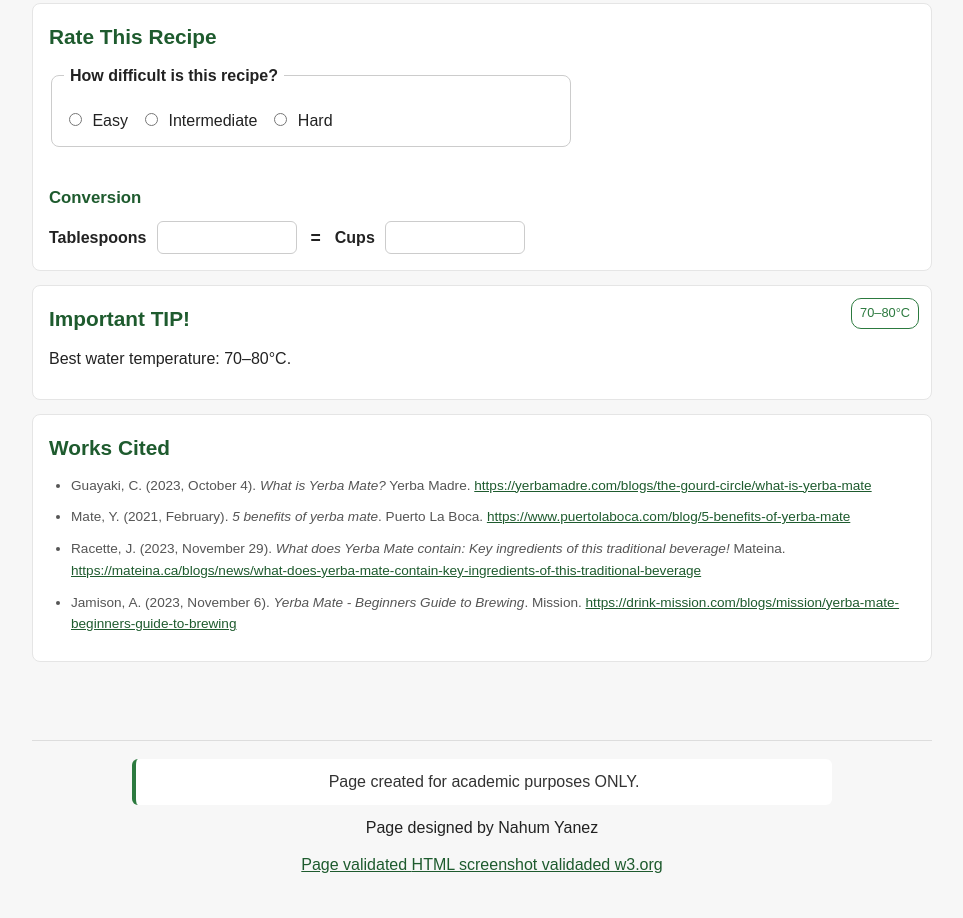
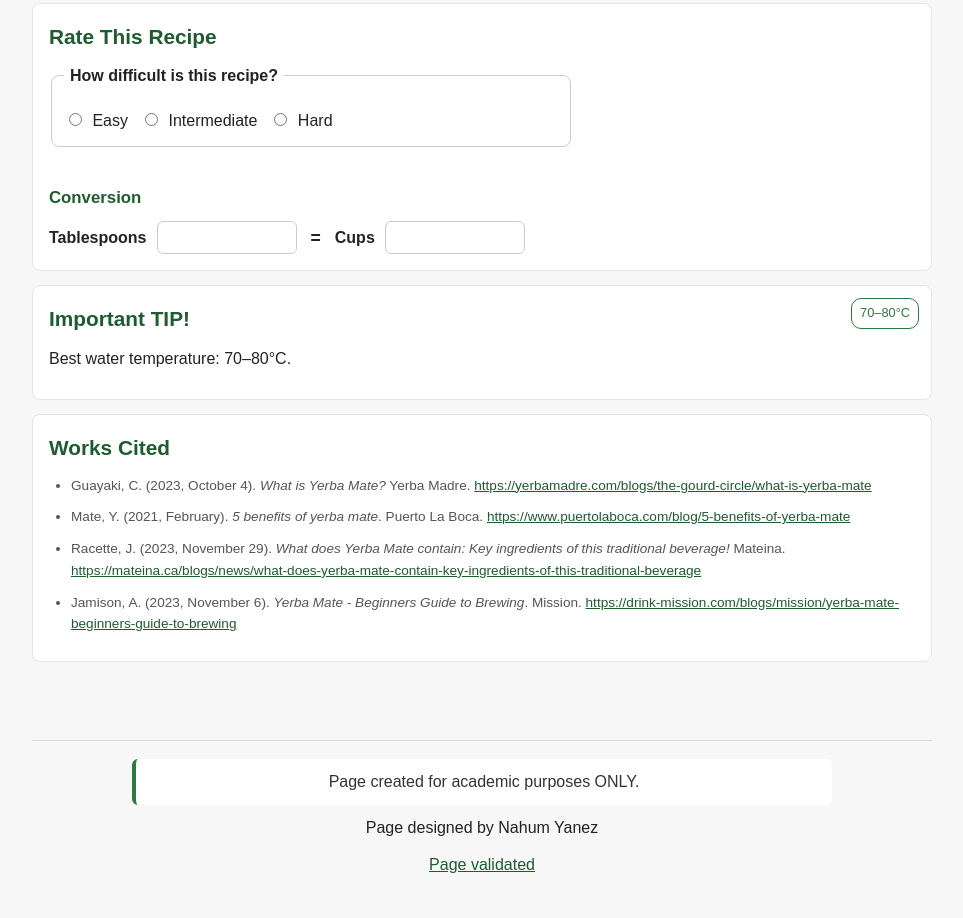
Before and after one commit to nahum-yanez/CodingAssignment3, a plain HTML site: page index.html in a window 1280 px wide. Shown: the part 1738-2656 px from the top of the page, without its empty margins (158-1121 px from the left). Drawn offline with Linux system fonts and the light colour scheme.

Commit message:
Add files via upload

```diff
--- a/index.html
+++ b/index.html
@@ -189,9 +189,6 @@
         <a class="validated-link" href="https://validator.w3.org/nu/#textarea" target="_blank" rel="noopener">
           Page validated
         </a>
-         <a class="validated-link" href="./images/CA3-newFeatureValidation,png.PNG" target="_blank" rel="noopener">
-          HTML screenshot validaded w3.org
-        </a>
       </p>
     </footer>
   </body>
```
